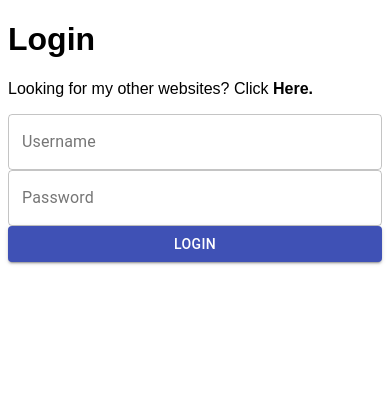
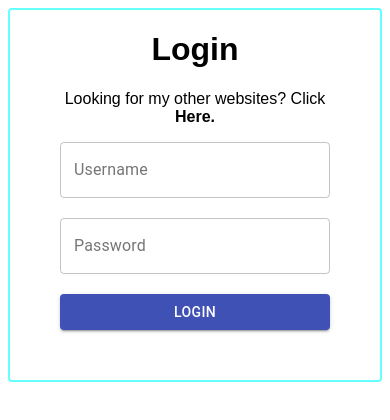
Before and after one commit to L1ndseyHerman/beach-app, a React (Vite) app: page /#/login in a window 390 px wide. Shown: the top 420 px of the page. Built offline with nearby package versions, Linux system fonts and the light colour scheme.

Commit message:
LoginForm spacing looks a lot better, still need to make a mobile view and fix some things.

```diff
--- a/src/components/LoginFormPage/LoginFormPage.tsx
+++ b/src/components/LoginFormPage/LoginFormPage.tsx
@@ -12,8 +12,22 @@ import { Role, type User } from "../../constants";
 
 const useStyles = makeStyles(() =>
   createStyles({
+    outerDiv: {
+      display: "flex",
+      justifyContent: "center",
+    },
+    innerDiv: {
+      //  Middle-ish blue on the Honeydew: https://htmlcolorcodes.com/color-chart/web-safe-color-chart/
+      border: "2px solid #66FFFF",
+      borderRadius: "4px",
+      width: "550px",
+      paddingLeft: "50px",
+      paddingRight: "50px",
+      paddingBottom: "50px",
+    },
     text: {
       fontFamily: "Arial",
+      textAlign: "center",
     },
     link: {
       textDecoration: "none",
@@ -27,6 +41,7 @@ const useStyles = makeStyles(() =>
     form: {
       display: "flex",
       flexDirection: "column",
+      gap: "20px",
     },
   }),
 );
@@ -79,7 +94,8 @@ export default function LoginFormPage({
   };
 
   return (
-    <>
+    <div className={classes.outerDiv}>
+      <div className={classes.innerDiv}>
         <h1 className={classes.text}>
           {intl.formatMessage({
             id: "LoginFormPage.Login",
@@ -134,6 +150,7 @@ export default function LoginFormPage({
             })}
           </Button>
         </Box>
-    </>
+      </div>
+    </div>
   );
 }
```
Lines whose indentation alone changed are shown as unchanged.
